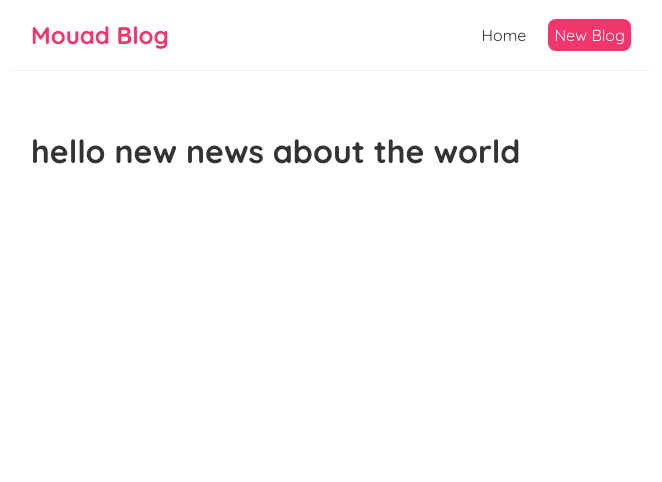
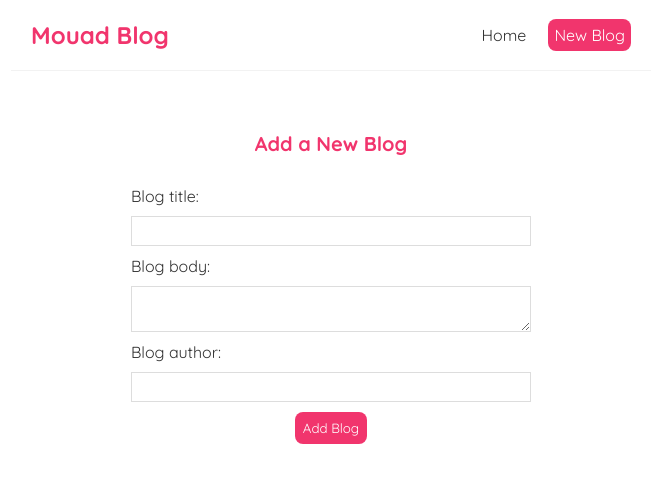
Before and after one commit to mouaammou/learn-react, a React (Create React App) app in the folder my-first-react-app/: page /create in a window 1280 px wide. Shown: the top 482 px of the page, without its empty margins (309-971 px from the left). Built offline with nearby package versions, Linux system fonts and the light colour scheme.

Commit message:
enhance the add new post component

```diff
--- a/my-first-react-app/src/blog.js
+++ b/my-first-react-app/src/blog.js
@@ -17,9 +17,7 @@ const BlogList = ({data, title})=>
                             </Link>
                         </div>
                     )
-
-                }
-                )
+                })
             }
         </div>
     );
--- a/my-first-react-app/src/home.js
+++ b/my-first-react-app/src/home.js
@@ -5,9 +5,9 @@ const Home = () => {
     const {data, pending, error} = useFetch("http://localhost:5500/blogs");
     return (
         <div className="home">
-        {error && <h3>could not fetch the data from the the specific resource</h3> }
-        {pending && <h1>Loading ...</h1> }
-        {data && <BlogList data={data} title='App blogs title'/>}
+            {error && <h3>could not fetch the data from the the specific resource</h3> }
+            {pending && <h1>Loading ...</h1> }
+            {data && <BlogList data={data} title='App blogs title'/>}
         </div>
     );
 }
--- a/my-first-react-app/src/index.css
+++ b/my-first-react-app/src/index.css
@@ -54,3 +54,35 @@
 a {
     text-decoration: none;
 }
+
+/* create new blog form */
+.content .create {
+    max-width: 400px;
+    margin: 0 auto;
+    text-align: center;
+  }
+ .content .create label {
+    text-align: left;
+    display: block;
+  }
+ .content .create h2 {
+    font-size: 20px;
+    color: #f1356d;
+    margin-bottom: 30px;
+  }
+ .content .create input,.content .create textarea,.content .create select {
+    width: 100%;
+    padding: 6px 10px;
+    margin: 10px 0;
+    border: 1px solid #ddd;
+    box-sizing: border-box;
+    display: block;
+  }
+ .content .create button {
+    background: #f1356d;
+    color: #fff;
+    border: 0;
+    padding: 8px;
+    border-radius: 8px;
+    cursor: pointer;
+  }
--- a/my-first-react-app/src/newBlog.js
+++ b/my-first-react-app/src/newBlog.js
@@ -1,7 +1,43 @@
+import { useState } from "react";
+
 const CreateNewBlog = () => {
+    const [title, setTitle] = useState("");
+    const [body, setBody] = useState('');
+    const [author, setAuthor] = useState('');
+
+    const handleSubmit = (e) => {
+        e.preventDefault();
+
+        const formData = {title, body, author}
+
+    }
+
     return (
-        <div className="new-news">
-            <h1>hello new news about the world</h1>
+        <div className="create">
+            <h2>Add a New Blog</h2>
+            <form onSubmit={handleSubmit}>
+                <label>Blog title:</label>
+                <input
+                    type="text"
+                    required
+                    value={ title }
+                    onChange={(e) => setTitle(e.target.value)}
+                />
+                <label>Blog body:</label>
+                <textarea
+                    required
+                    value={ body }
+                    onChange={(e) => setBody(e.target.value)}
+                ></textarea>
+                <label>Blog author:</label>
+                <input
+                    type="text"
+                    required
+                    value={ author }
+                    onChange={(e) => setAuthor(e.target.value)}
+                />
+                <button>Add Blog</button>
+            </form>
         </div>
     );
 }
--- a/my-first-react-app/src/useFetch.js
+++ b/my-first-react-app/src/useFetch.js
@@ -38,7 +38,7 @@ const useFetch = (url) => {
             })
         }, 500);
 
-        return () => {abordConrl.abort()};//clearnup function
+        return () => { abordConrl.abort() };//clearnup function
     }, [url]);
 
     return {data, pending, error};
```
Also changed, not shown: my-first-react-app/public/index.html (+0 -22 lines), my-first-react-app/src/BlogDetails.js (+6 -5 lines).
